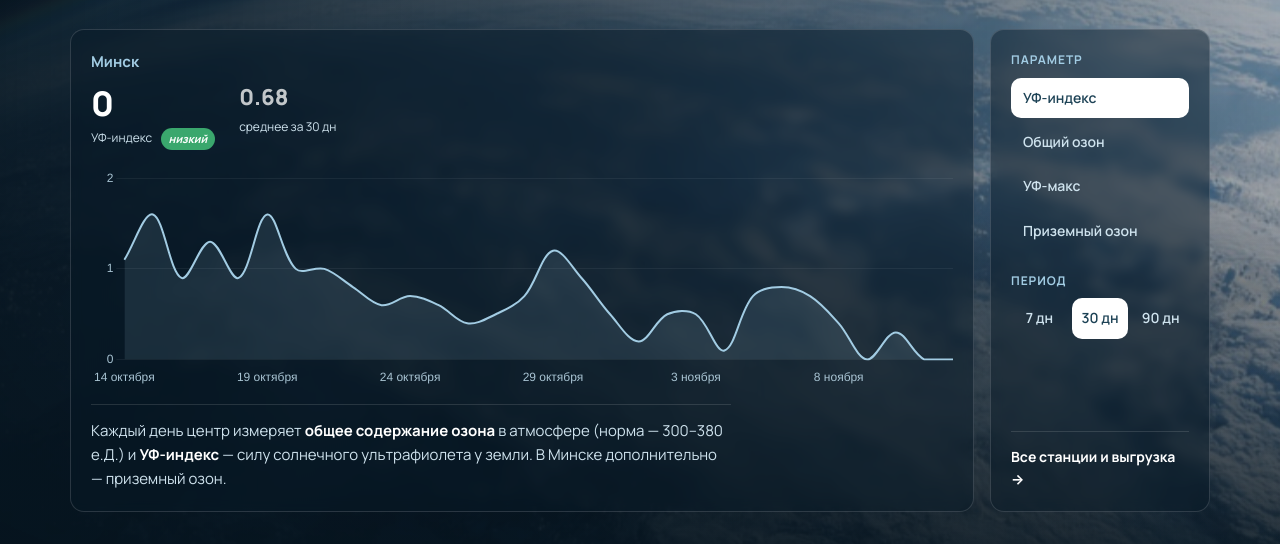
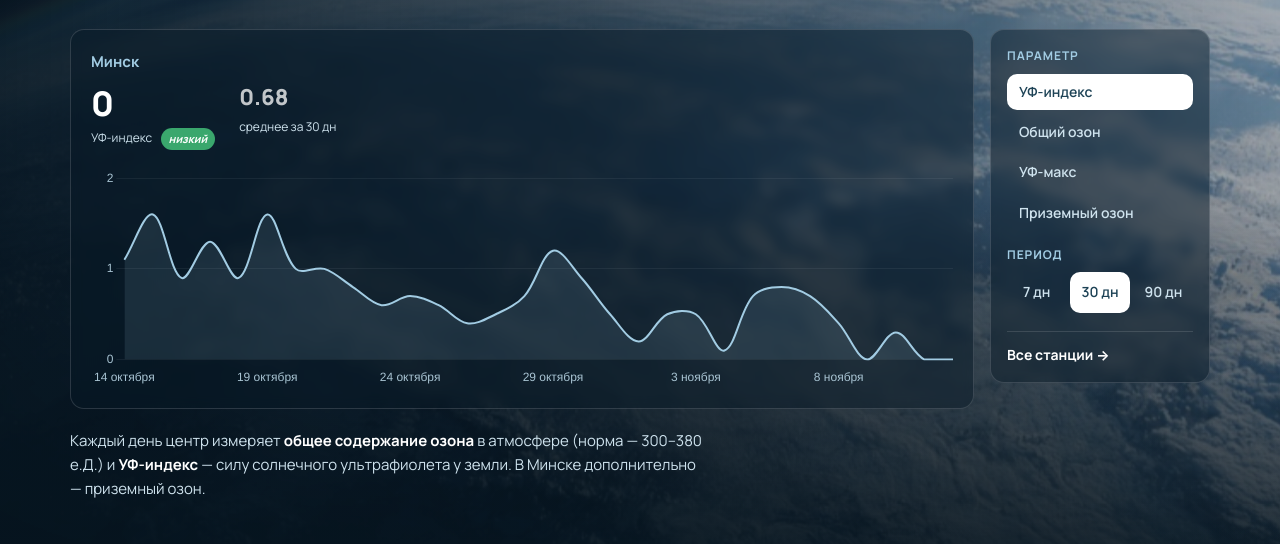
Before and after one commit to silkov78/ozone-new, a plain HTML site: page index.html in a window 1280 px wide. Shown: the part 256-800 px from the top of the page. Drawn offline with nearby package versions, Linux system fonts and the light colour scheme.

Commit message:
feat: hero summary text below the chart, no stretched containers
Co-Authored-By: Claude Opus 5.5 <noreply@anthropic.com>

```diff
--- a/assets/style.css
+++ b/assets/style.css
@@ -300,3 +300,9 @@ button.chip{font-family:inherit;cursor:pointer;color:var(--ink)}
 .obs-card .rows{display:grid;grid-template-columns:1fr 1fr;column-gap:20px}
 .big-chart .chart-box{height:min(360px,40vh)}
 .obs-card .row b{white-space:nowrap}
+
+.hero-grid{align-items:start}
+.hero-grid .station.main{height:auto}
+.hero-side .side-link{margin-top:4px}
+.hero-note{margin-top:20px;padding-top:0;border-top:0;max-width:760px}
+.hero-side{gap:14px;padding:16px}.vseg button{padding:7px 12px}.hero-side .side-link{padding-top:12px}
--- a/index.html
+++ b/index.html
@@ -8,10 +8,10 @@
 <link rel="apple-touch-icon" sizes="180x180" href="assets/img/brand/favicon-180.png">
 <link rel="manifest" href="assets/img/brand/site.webmanifest">
 <meta name="theme-color" content="#1e4356">
-<link rel="stylesheet" href="assets/style.css?v=12">
+<link rel="stylesheet" href="assets/style.css?v=13">
 <script src="https://cdnjs.cloudflare.com/ajax/libs/Chart.js/4.4.1/chart.umd.min.js"></script>
 </head><body>
-<div id="header"></div><script src="assets/layout.js?v=12"></script>
+<div id="header"></div><script src="assets/layout.js?v=13"></script>
 
 <section class="hero" id="hero"><div class="container">
   <h1>Озоновый слой и УФ-излучение над Беларусью</h1>
@@ -23,9 +23,10 @@
         <div class="vseg" id="hp"><button data-p="total_uvi" class="on">УФ-индекс</button><button data-p="total_ozone">Общий озон</button><button data-p="max_uvi">УФ-макс</button><button data-p="surface_ozone">Приземный озон</button></div></div>
       <div class="side-group"><span class="side-label">Период</span>
         <div class="vseg row" id="hd"><button data-d="7">7 дн</button><button data-d="30" class="on">30 дн</button><button data-d="90">90 дн</button></div></div>
-      <a class="side-link" href="observations.html">Все станции и выгрузка →</a>
+      <a class="side-link" href="observations.html">Все станции →</a>
     </aside>
   </div>
+  <p class="hero-note">Каждый день центр измеряет <b>общее содержание озона</b> в атмосфере (норма — 300–380 е.Д.) и <b>УФ-индекс</b> — силу солнечного ультрафиолета у земли. В Минске дополнительно — приземный озон.</p>
 </div></section>
 
 <section><div class="container">
@@ -60,8 +61,7 @@ function renderToday() {
     return `<div class="station ${main ? "main" : "mini"}"><h3>${n}</h3><div class="vals">
       <div class="val"><b>${lo.value}</b><span>${PU[hp][0]} ${PU[hp][1]}${badge}</span></div>
       ${main ? `<div class="val"><b style="font-size:22px;opacity:.75">${avg}</b><span>среднее за ${hd} дн</span></div>` : ""}
-    </div>${main ? `<div class="spark"><canvas id="sp-${k}" data-from="${lo.i}"></canvas></div>
-      <p class="hero-note">Каждый день центр измеряет <b>общее содержание озона</b> в атмосфере (норма — 300–380 е.Д.) и <b>УФ-индекс</b> — силу солнечного ультрафиолета у земли. В Минске дополнительно — приземный озон.</p>` : ""}</div>`;
+    </div>${main ? `<div class="spark"><canvas id="sp-${k}" data-from="${lo.i}"></canvas></div>` : ""}</div>`;
   };
   document.getElementById("today").innerHTML = card(st[0], true);
   const rows = OBS.slice(-hd), key = hp + "_minsk";
```
Also changed, not shown: about.html (+2 -2 lines), documents.html (+2 -2 lines), news-item.html (+2 -2 lines), news.html (+2 -2 lines), observations.html (+2 -2 lines), team-member.html (+2 -2 lines).
